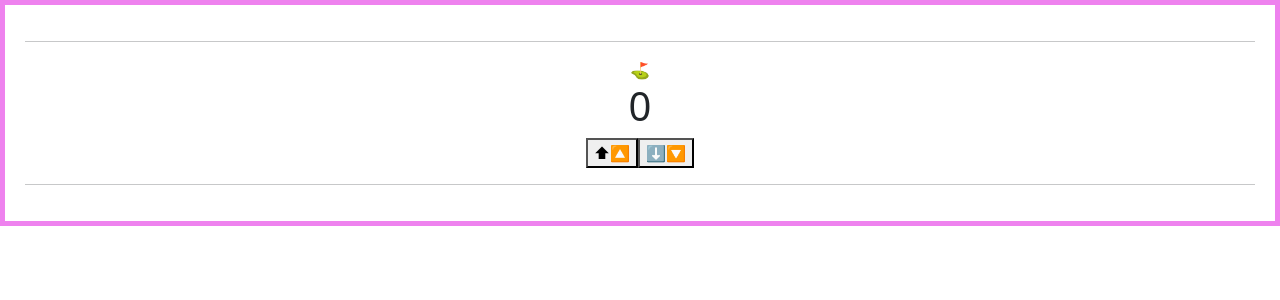
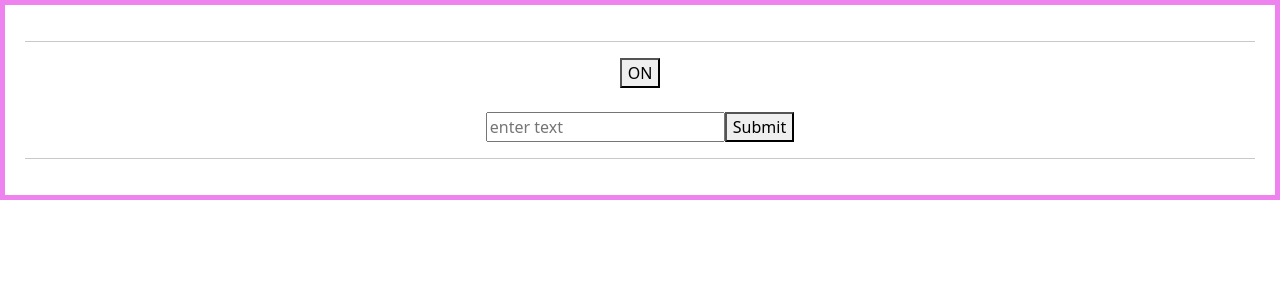
Before and after one commit to Nadeem35/react-playzone, a React (Vite) app: page / in a window 1280 px wide. Shown: the top 300 px of the page. Built offline with nearby package versions, Linux system fonts and the light colour scheme.

Commit message:
upadate code

```diff
--- a/src/App.jsx
+++ b/src/App.jsx
@@ -60,15 +60,15 @@ function App() {
         <Parent1></Parent1>
         <hr /> */}
         {/* -------- Passing children -------- */}
-        <hr />⛳
+        {/* <hr />⛳
         <Parent />
+        <hr /> */}
+        {/* -------- Passing children -------- */}
         <hr />
-        {/* -------- Passing children -------- */}
-        {/* <hr />
         <ToggleState />
         <br />
         <Form></Form>
-        <hr /> */}
+        <hr />
         {/* -------- Passing function as props -------- */}
         {/* <hr />
         <Parent1></Parent1>
--- a/src/Components/4.ClickEvents/ToggleState.jsx
+++ b/src/Components/4.ClickEvents/ToggleState.jsx
@@ -1,16 +1,37 @@
-import React, { useState } from "react";
+// import React, { useState } from "react";
 
-const ToggleState = () => {
-  const [on, setOn] = useState(true);
+import { useState } from "react";
 
-  const changeToggle = () => {
-    setOn((prev) => !prev);
-  };
+// const ToggleState = () => {
+//   const [on, setOn] = useState(true);
+
+//   const changeToggle = () => {
+//     setOn((prev) => !prev);
+//   };
+//   return (
+//     <div>
+//       <button onClick={changeToggle}>{on ? "ON" : "OFF"}</button>
+//     </div>
+//   );
+// };
+
+// export default ToggleState;
+
+// ----------------------
+function ToggleState() {
+  const [prev, setPrev] = useState(true)
+
+  function changer() {
+    setPrev(!prev)
+  }
+
+
   return (
-    <div>
-      <button onClick={changeToggle}>{on ? "ON" : "OFF"}</button>
-    </div>
-  );
-};
+    <>
+      <button onClick={changer}>{prev ? "ON" : "OFF"}</button>
+      <br />
+    </>
+  )
+}
 
-export default ToggleState;
+export default ToggleState
```
